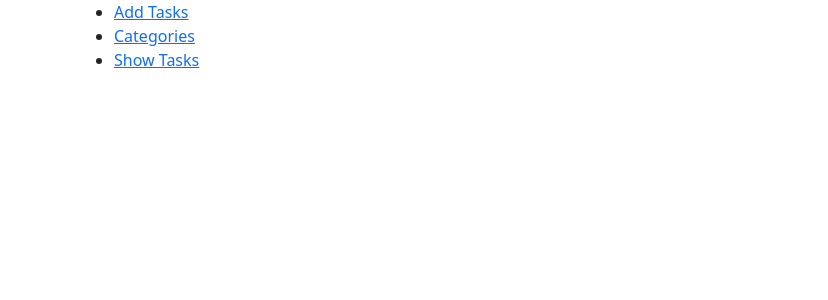
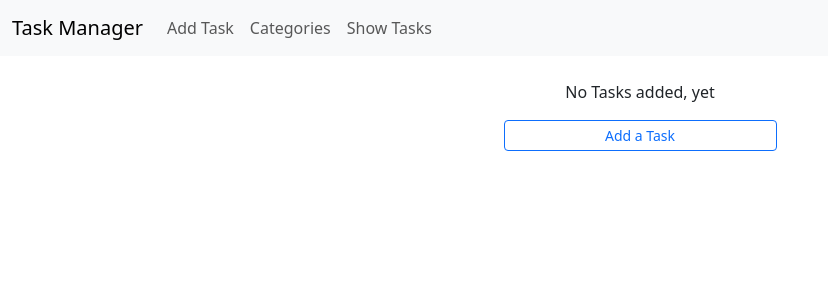
Before and after one commit to foy4748/phitron-django-003, a Django app: page / in a window 1280 px wide. Shown: the top 300 px of the page, without its empty margins (0-828 px from the left). Run offline with Django 5.2, Linux system fonts and the light colour scheme; data that the repository does not hold is empty; some libraries are stand-ins or nearby versions.

Commit message:
Tasks are rendering as cards.

```diff
--- a/task/forms.py
+++ b/task/forms.py
@@ -7,7 +7,7 @@
 class AddTaskForm(forms.ModelForm):
     class Meta:
         model = TaskModel
-        fields = ["task_title", "category", "task_description"]
+        fields = ["task_title", "task_description", "category", "is_completed"]
         widgets = {"task_description": forms.Textarea()}
         helper_texts = {"task_description": "1000 chars"}
 
--- a/task/templates/task/task.html
+++ b/task/templates/task/task.html
@@ -1,20 +1,51 @@
 {% extends "base.html" %}
+{% load humanize %}
 {% block title %} Tasks {% endblock title %}
 {% block content %}
-<ul>
+<div class="container">
+	<div class="row">
+		<!-- Showing Message if no task exists -->
+		{% if tasks is None or tasks|length == 0 %}
+		<div class="d-flex flex-column align-items-center">
+			<p class="fs-6 fw-light text-center">No Tasks added, yet</p>
+			<a class="btn btn-outline-primary btn-sm w-25" href="{% url "task:add_task_form" %}">Add a Task</a>
+		</div>
+		{% endif %}
+		<!-- END of Showing Message if no task exists -->
+
+		<!-- Looping through Tasks -->
+		<!-- Rendering Cards -->
 		{% for singleTask in tasks %}
-	<li>{{ singleTask.task_title }}
-		<ul>
+		<div class="col-12 col-md-6 col-lg-4">
+			<div class="card h-100">
+				<div class="card-body d-flex flex-column justify-content-between">
+					<h5 class="card-title">{{ singleTask.task_title }}</h5>
+					<h6 class="card-subtitle mb-2 text-body-secondary">{{ singleTask.task_assign_date|timesince }} ago</h6>
+					<div>
 						{% for cat in singleTask.category.all %}
-			<li>{{ cat }}</li>
+						<button class="btn btn-outline-primary btn-sm">{{ cat }}</button>
 						{% endfor %}
-		</ul>
+					</div>
+					<p class="card-text mt-2">{{ singleTask.task_description }}</p>
+					<!-- Toggling Card Button -->
+					{% if singleTask.is_completed is False %}
 					<div>
 						<a class="btn btn-warning btn-sm" href="{% url 'task:edit_task_form' pk=singleTask.id %}">Edit</a>
 						<a class="btn btn-danger btn-sm"  href="{% url 'task:delete_task' pk=singleTask.id %}">Delete</a>
 					</div>
-	</li>
+					{% else %}
+					<div>
+						<a class="btn btn-success btn-sm" href="{% url 'task:edit_task_form' pk=singleTask.id %}">Completed</a>
+					</div>
+					{% endif %}
+					<!-- End of Toggleing Card Button -->
+				</div>
+			</div>
+		</div>
 		{% endfor %}
+		<!-- END of Looping through Tasks -->
+		<!-- END of Rendering Cards -->
+	</div>
 
-</ul>
+</div>
 {% endblock content %}
--- a/task_manager_project/settings.py
+++ b/task_manager_project/settings.py
@@ -37,6 +37,7 @@
     "django.contrib.sessions",
     "django.contrib.messages",
     "django.contrib.staticfiles",
+    "django.contrib.humanize",
     # Packages -------------
     # Crispy Forms
     "crispy_forms",
--- a/templates/base.html
+++ b/templates/base.html
@@ -9,32 +9,19 @@
 		<title>{% block title %} Home {% endblock title %} || Task Manager</title>
 		<!-- Bootstrap CSS -->
 		<link href="{% static "css/bootstrap/bootstrap.min.css" %}" rel="stylesheet">
-		<style>
-			.checkbox-grid {
-				display: grid;
-				grid-template-columns: repeat(auto-fill, minmax(150px, 1fr));
-				gap: 10px;
-			}
-			.checkbox-grid .form-check {
-				display: block;
-			}
-		</style>
 	</head>
-	<body class="container">
-		<nav>
-			<ul>
-				<li><a href="{% url 'task:add_task_form' %}">Add Tasks</a></li>
-				<li><a href="{% url 'category:add_category_form' %}">Categories</a></li>
-				<li><a href="{% url 'task:show_tasks' %}">Show Tasks</a></li>
-			</ul>
-		</nav>
-		{% block content %}
-		<!-- All the Content Goes Here -->
-		{% endblock content %}
+	<body>
+		{% include "navbar.html" %}
+		<main class="container mt-4">
+			{% block content %}
+			<!-- All the Content Goes Here -->
+			{% endblock content %}
+		</main>
 
 		<!-- Scripts Section -->
 		<!-- Bootstrap Related -->
 		<script src="{% static "js/bootstrap/popper.min.js" %}"></script>
 		<script src="{% static "js/bootstrap/bootstrap.min.js" %}"></script>
+
 	</body>
 </html>
--- /dev/null
+++ b/templates/navbar.html
@@ -0,0 +1,31 @@
+<nav class="navbar navbar-expand-lg bg-body-tertiary">
+  <div class="container-fluid">
+    <button
+      class="navbar-toggler"
+      type="button"
+      data-bs-toggle="collapse"
+      data-bs-target="#navbarTogglerDemo01"
+      aria-controls="navbarTogglerDemo01"
+      aria-expanded="false"
+      aria-label="Toggle navigation"
+    >
+      <span class="navbar-toggler-icon"></span>
+    </button>
+    <div class="collapse navbar-collapse" id="navbarTogglerDemo01">
+      <a class="navbar-brand" href="/">Task Manager</a>
+      <ul class="navbar-nav me-auto mb-2 mb-lg-0">
+        <li class="nav-item">
+          <a class="nav-link" href="{% url 'task:add_task_form' %}">Add Task</a>
+        </li>
+        <li class="nav-item">
+          <a class="nav-link" href="{% url 'category:add_category_form' %}"
+            >Categories</a
+          >
+        </li>
+        <li class="nav-item">
+          <a class="nav-link" href="{% url 'task:show_tasks' %}">Show Tasks</a>
+        </li>
+      </ul>
+    </div>
+  </div>
+</nav>
```
Also changed, not shown: db.sqlite3. Lines whose indentation alone changed are shown as unchanged.
